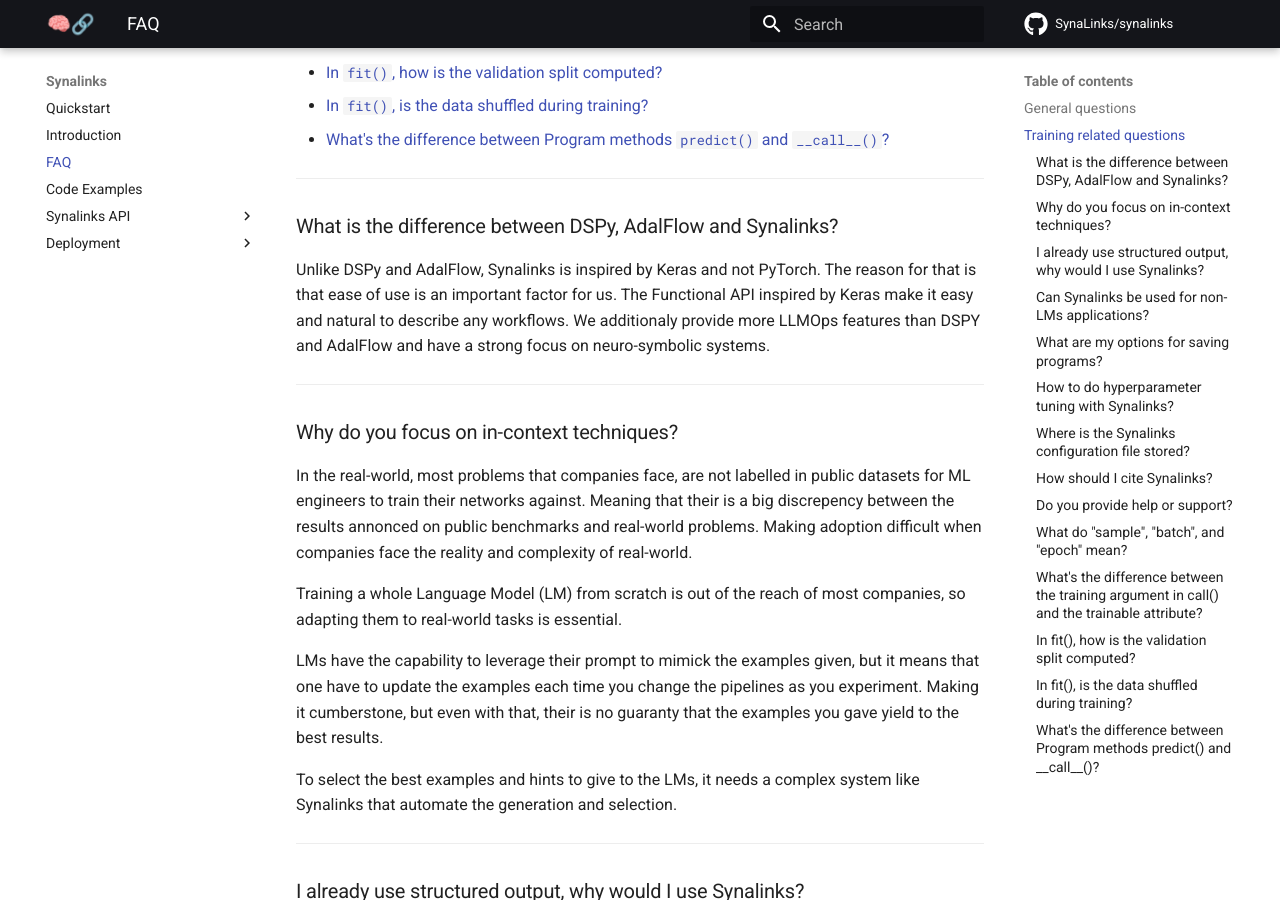
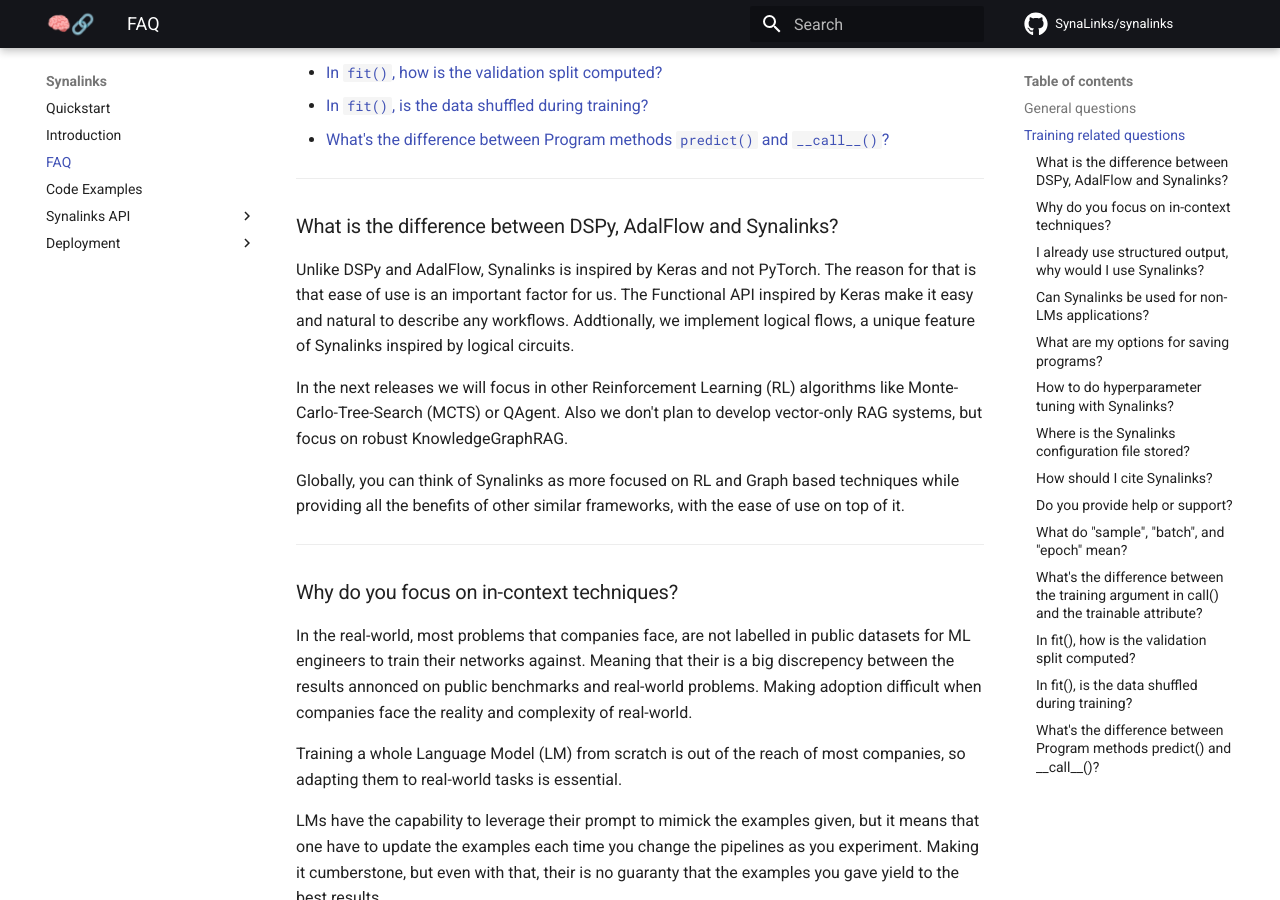
Before and after one commit to hanno-meister/synalinks, an MkDocs documentation site: the page built from docs/FAQ.md, in a window 1280 px wide and 900 px high, scrolled down 649 px. Built offline with MkDocs 1.6.1 and Material for MkDocs 9.7.7, drawn with Linux system fonts in a browser that asks for light colours; comment, search, counter and statistics services are not loaded.

Commit message:
Update FAQ

```diff
--- a/docs/FAQ.md
+++ b/docs/FAQ.md
@@ -25,7 +25,12 @@
 ### What is the difference between DSPy, AdalFlow and Synalinks?
 
 Unlike DSPy and AdalFlow, Synalinks is inspired by Keras and not PyTorch.
-The reason for that is that ease of use is an important factor for us. The Functional API inspired by Keras make it easy and natural to describe any workflows. We additionaly provide more LLMOps features than DSPY and AdalFlow and have a strong focus on neuro-symbolic systems.
+The reason for that is that ease of use is an important factor for us. The Functional API inspired by Keras make it easy and natural to describe any workflows. Addtionally, we implement logical flows, a unique feature of Synalinks inspired by logical circuits.
+
+In the next releases we will focus in other Reinforcement Learning (RL) algorithms like Monte-Carlo-Tree-Search (MCTS) or QAgent.
+Also we don't plan to develop vector-only RAG systems, but focus on robust KnowledgeGraphRAG.
+
+Globally, you can think of Synalinks as more focused on RL and Graph based techniques while providing all the benefits of other similar frameworks, with the ease of use on top of it.
 
 ---
 
```
Also changed, not shown: coverage-badge.svg.
